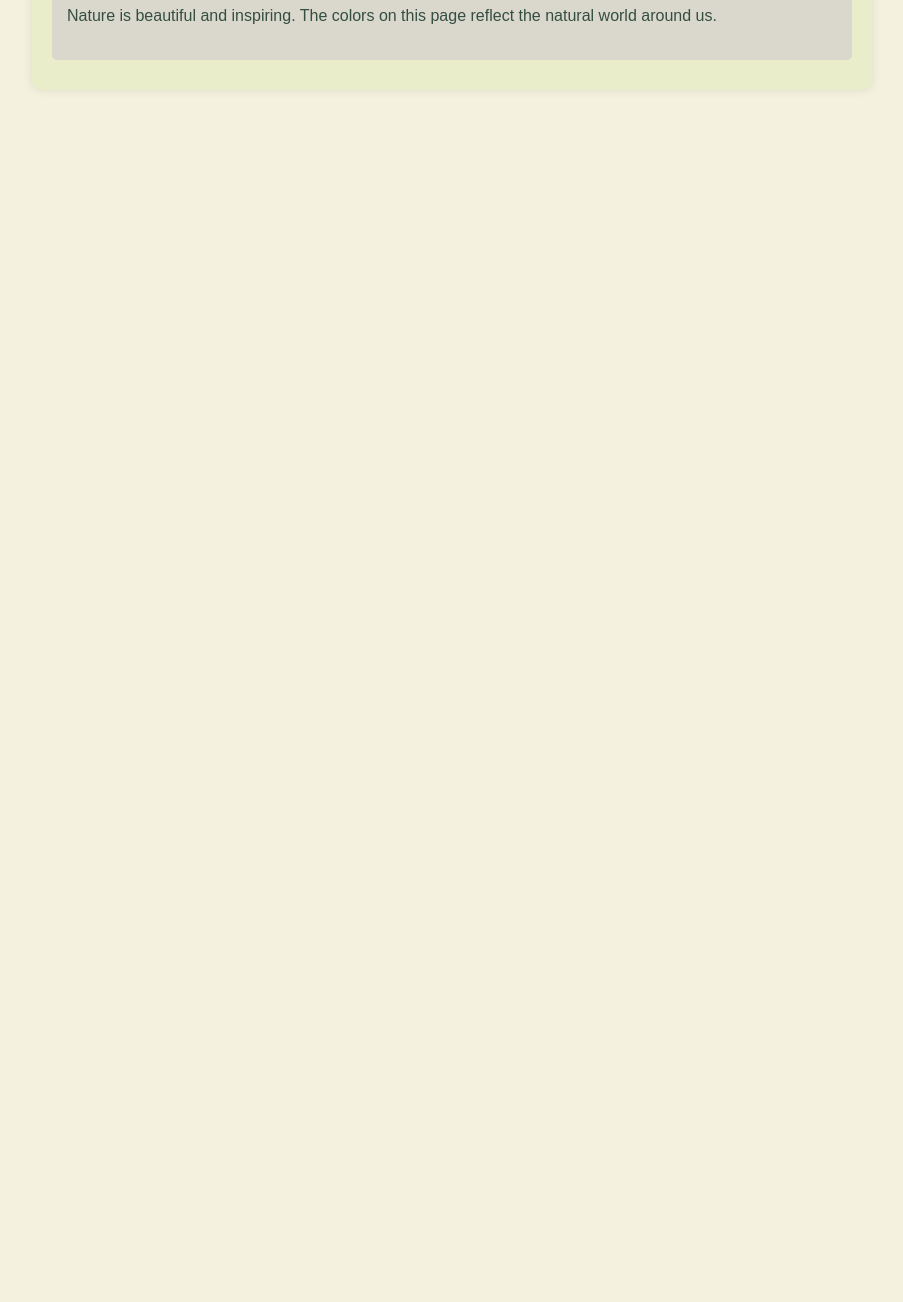
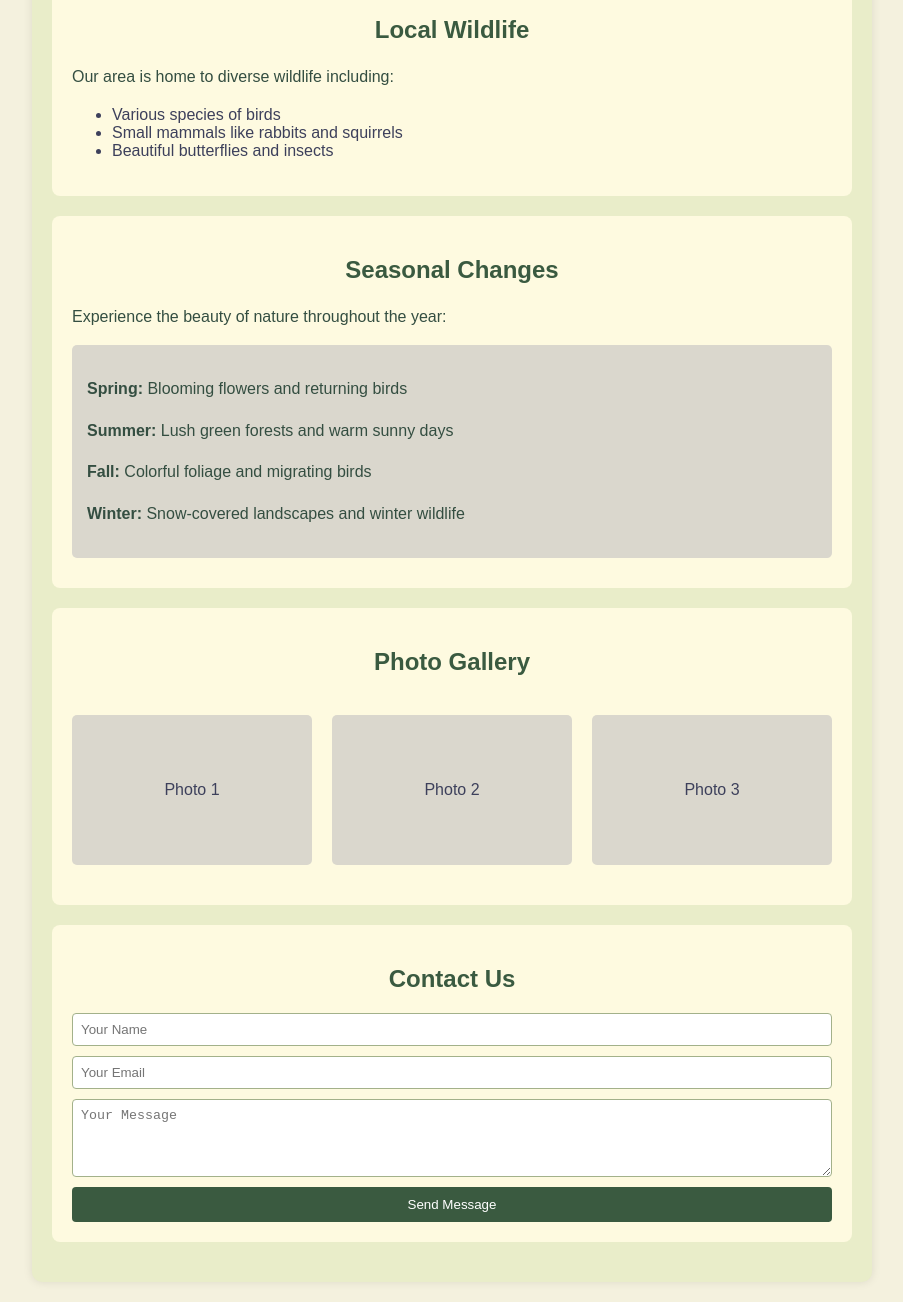
Before and after one commit to indemnify/new-test_repo, a plain HTML site: page index.html in a window 1280 px wide. Shown: the part 189-1491 px from the top of the page, without its empty margins (188-1091 px from the left). Before the commit the page ends 800 px from the top, so only its background shows below. Drawn offline with Linux system fonts and the light colour scheme.

Commit message:
Add new content sections as per issue #1

```diff
--- a/index.html
+++ b/index.html
@@ -20,7 +20,7 @@
             border-radius: 10px;
             box-shadow: 0 0 10px rgba(0,0,0,0.1);
         }
-        h1 {
+        h1, h2 {
             color: #3a5a40;
             text-align: center;
         }
@@ -34,14 +34,92 @@
             border-radius: 5px;
             margin: 10px 0;
         }
+        .section {
+            margin: 20px 0;
+            padding: 20px;
+            background-color: #fefae0;
+            border-radius: 8px;
+        }
+        .gallery {
+            display: grid;
+            grid-template-columns: repeat(auto-fit, minmax(200px, 1fr));
+            gap: 20px;
+            padding: 20px 0;
+        }
+        .gallery-placeholder {
+            background-color: #dad7cd;
+            height: 150px;
+            display: flex;
+            align-items: center;
+            justify-content: center;
+            border-radius: 5px;
+        }
+        .contact-form {
+            display: grid;
+            gap: 10px;
+        }
+        input, textarea {
+            padding: 8px;
+            border: 1px solid #a3b18a;
+            border-radius: 4px;
+            background-color: #fff;
+        }
+        button {
+            background-color: #3a5a40;
+            color: white;
+            border: none;
+            padding: 10px 20px;
+            border-radius: 4px;
+            cursor: pointer;
+        }
+        button:hover {
+            background-color: #344e41;
+        }
     </style>
 </head>
 <body>
     <div class="container">
         <h1>Welcome to My Nature Page</h1>
         <p>This is a simple webpage with earth tones and natural colors.</p>
-        <div class="highlight">
-            <p>Nature is beautiful and inspiring. The colors on this page reflect the natural world around us.</p>
+
+        <div class="section">
+            <h2>Local Wildlife</h2>
+            <p>Our area is home to diverse wildlife including:</p>
+            <ul>
+                <li>Various species of birds</li>
+                <li>Small mammals like rabbits and squirrels</li>
+                <li>Beautiful butterflies and insects</li>
+            </ul>
+        </div>
+
+        <div class="section">
+            <h2>Seasonal Changes</h2>
+            <p>Experience the beauty of nature throughout the year:</p>
+            <div class="highlight">
+                <p><strong>Spring:</strong> Blooming flowers and returning birds</p>
+                <p><strong>Summer:</strong> Lush green forests and warm sunny days</p>
+                <p><strong>Fall:</strong> Colorful foliage and migrating birds</p>
+                <p><strong>Winter:</strong> Snow-covered landscapes and winter wildlife</p>
+            </div>
+        </div>
+
+        <div class="section">
+            <h2>Photo Gallery</h2>
+            <div class="gallery">
+                <div class="gallery-placeholder">Photo 1</div>
+                <div class="gallery-placeholder">Photo 2</div>
+                <div class="gallery-placeholder">Photo 3</div>
+            </div>
+        </div>
+
+        <div class="section">
+            <h2>Contact Us</h2>
+            <form class="contact-form">
+                <input type="text" placeholder="Your Name" required>
+                <input type="email" placeholder="Your Email" required>
+                <textarea rows="4" placeholder="Your Message" required></textarea>
+                <button type="submit">Send Message</button>
+            </form>
         </div>
     </div>
 </body>
```
